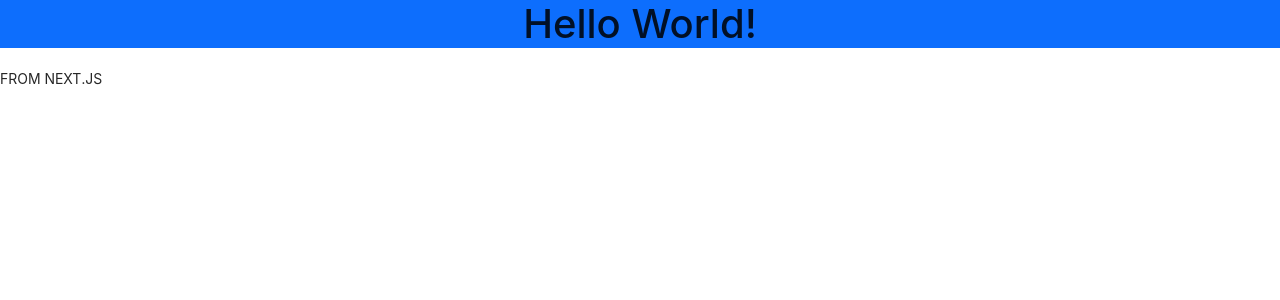
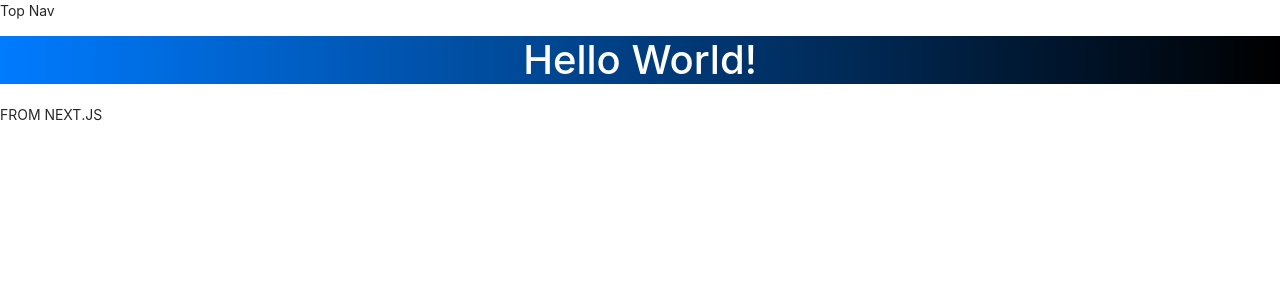
Before and after one commit to akhil-goyal/learnit-mern-next-aws-s3, a Next.js app in the folder client/: page / in a window 1280 px wide. Shown: the top 300 px of the page. Built offline with nearby package versions, Linux system fonts and the light colour scheme.

Commit message:
Added login, registeration pages/routes & universal navbar.

```diff
--- /dev/null
+++ b/client/components/TopNav.js
@@ -0,0 +1,9 @@
+const TopNav = () => {
+    return (
+        <>
+            <p>Top Nav</p>
+        </>
+    )
+}
+
+export default TopNav;
--- a/client/pages/_app.js
+++ b/client/pages/_app.js
@@ -1,8 +1,15 @@
+import TopNav from './../components/TopNav';
 import 'bootstrap/dist/css/bootstrap.min.css';
 import 'antd/dist/antd.css';
+import '../public/css/styles.css';
 
 function MyApp({ Component, pageProps }) {
-    return <Component {...pageProps} />
+    return (
+        <>
+            <TopNav />
+            <Component {...pageProps} />
+        </>
+    )
 }
 
 export default MyApp;
--- a/client/pages/index.js
+++ b/client/pages/index.js
@@ -1,7 +1,7 @@
 const Index = () => {
     return (
         <>
-            <h1 className="jumbotron text-center bg-primary">Hello World!</h1>
+            <h1 className="jumbotron text-center bg-primary square">Hello World!</h1>
             <p>FROM NEXT.JS</p>
         </>
     )
--- /dev/null
+++ b/client/public/css/styles.css
@@ -0,0 +1,8 @@
+.square {
+    border-radius: 0px;
+}
+
+.jumbotron {
+    background-image: linear-gradient(to right, #007bff, #000);
+    color: #fff;
+}
```
Also changed, not shown: client/pages/login.js (added, +10 -0 lines), client/pages/register.js (added, +10 -0 lines).
